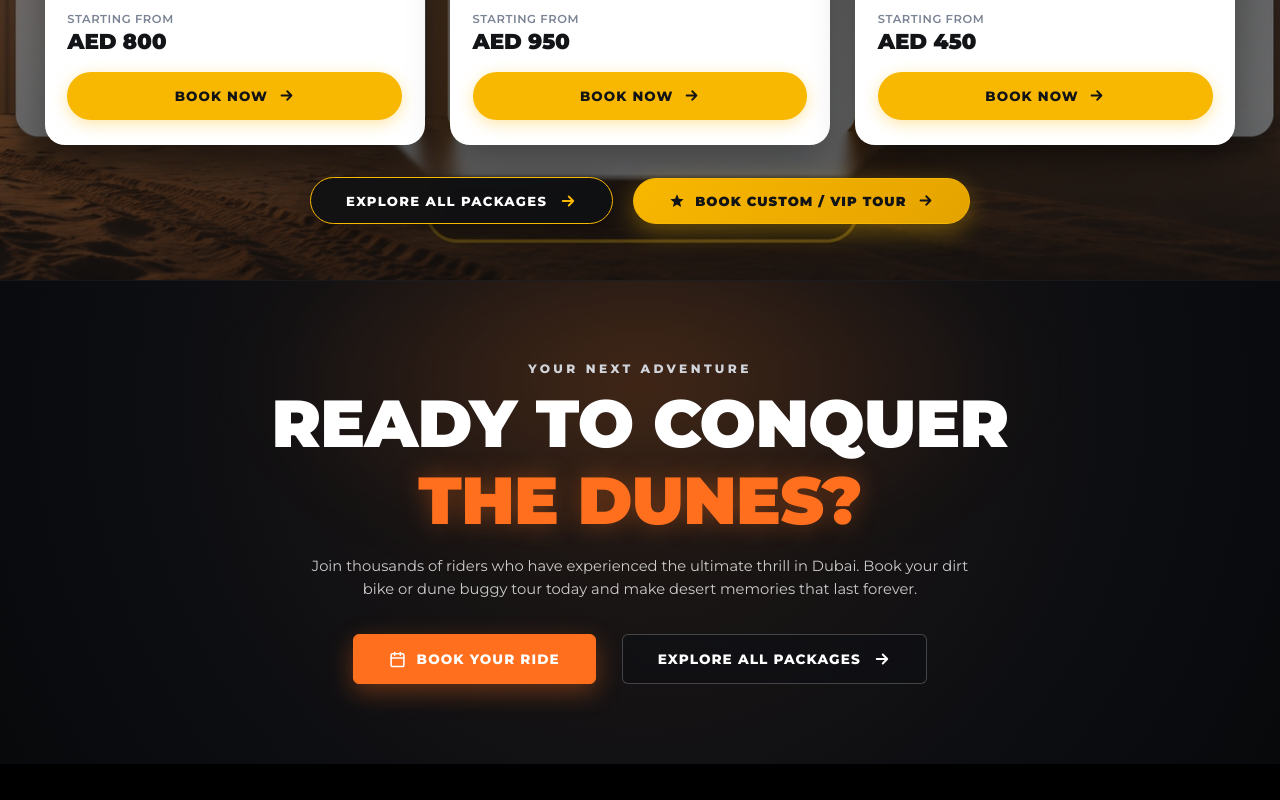
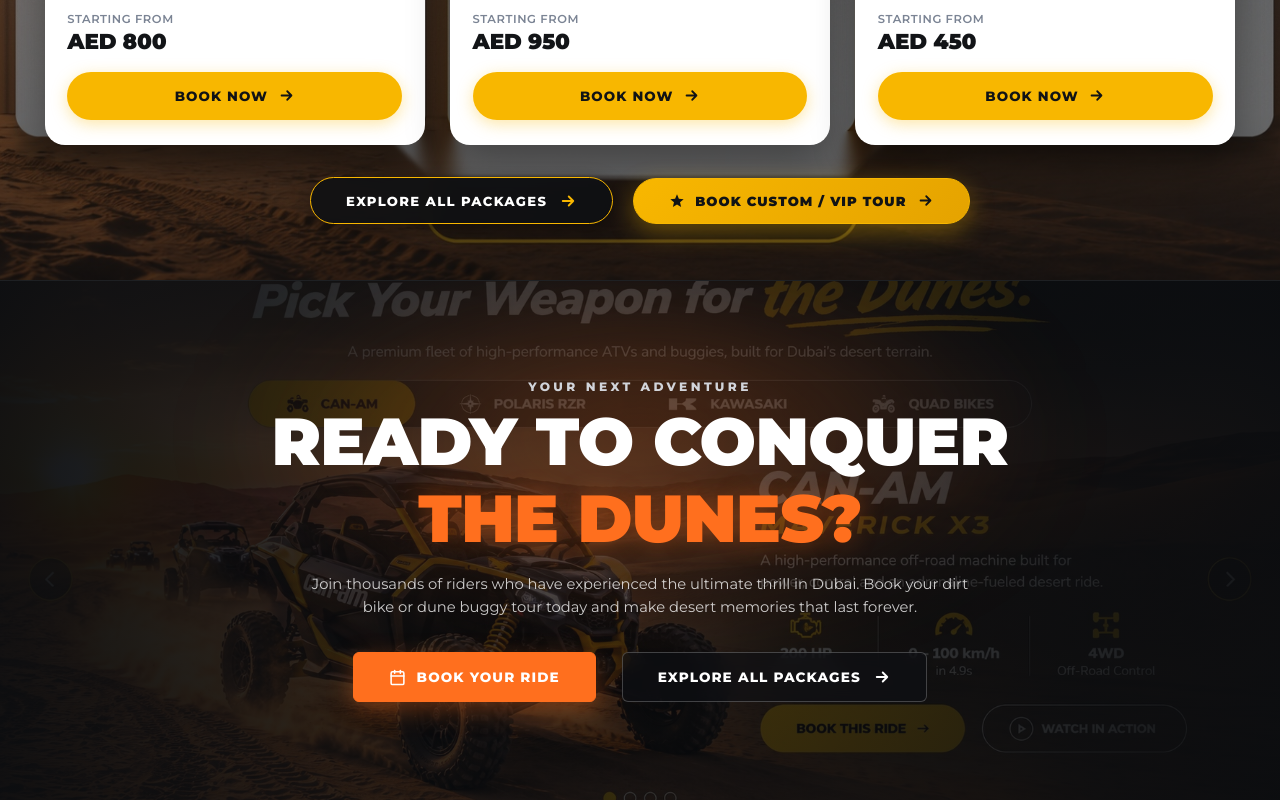
Before and after one commit to rameezwangde/ATV-Bike-Dubai, a React (Vite) app: page / in a window 1280 px wide. Shown: the part 2992-3792 px from the top of the page. Before the commit the page ends 3756 px from the top, so only its background shows below. Built offline with nearby package versions, Linux system fonts and the light colour scheme; a web font is replaced by a local one.

Commit message:
Add cinematic desert ATV action background with radial vignette to Conquer the Dunes banner

```diff
--- a/src/components/ConquerBanner.jsx
+++ b/src/components/ConquerBanner.jsx
@@ -3,7 +3,14 @@ import React from 'react';
 export default function ConquerBanner({ onOpenBooking, onExplorePackages }) {
   return (
     <section className="conquer-banner-section" id="conquer">
+      {/* Cinematic Desert ATV Action Background */}
       <div className="conquer-banner-backdrop">
+        <img
+          src="/conquer-atv-banner-bg.jpg"
+          alt="Dubai Desert ATV Dune Adventure"
+          className="conquer-bg-img"
+        />
+        <div className="conquer-banner-overlay"></div>
         <div className="conquer-banner-glow"></div>
       </div>
 
--- a/src/index.css
+++ b/src/index.css
@@ -2116,31 +2116,55 @@ body {
 .conquer-banner-section {
   position: relative;
   width: 100%;
+  min-height: clamp(520px, 60vh, 680px);
   padding: clamp(5rem, 9vh, 7.5rem) clamp(1.5rem, 5vw, 4rem);
   box-sizing: border-box;
-  background: radial-gradient(circle at 50% 25%, #221a16 0%, #0d0e12 65%, #08090b 100%);
+  background-color: #0b0d10;
   display: flex;
   align-items: center;
   justify-content: center;
   overflow: hidden;
-  border-top: 1px solid rgba(255, 255, 255, 0.05);
+  border-top: 1px solid rgba(255, 255, 255, 0.08);
 }
 
 .conquer-banner-backdrop {
   position: absolute;
   inset: 0;
+  width: 100%;
+  height: 100%;
   pointer-events: none;
+  overflow: hidden;
+}
+
+.conquer-bg-img {
+  width: 100%;
+  height: 100%;
+  object-fit: cover;
+  object-position: center 60%;
+  filter: brightness(0.65) saturate(1.15);
+  display: block;
+}
+
+.conquer-banner-overlay {
+  position: absolute;
+  inset: 0;
+  background: radial-gradient(
+    circle at 50% 50%,
+    rgba(11, 13, 16, 0.6) 0%,
+    rgba(11, 13, 16, 0.88) 75%,
+    rgba(11, 13, 16, 0.96) 100%
+  );
 }
 
 .conquer-banner-glow {
   position: absolute;
-  top: 20%;
+  top: 30%;
   left: 50%;
   transform: translate(-50%, -50%);
-  width: min(800px, 90vw);
-  height: 350px;
-  background: radial-gradient(ellipse, rgba(232, 108, 29, 0.18) 0%, transparent 70%);
-  filter: blur(40px);
+  width: min(850px, 92vw);
+  height: 380px;
+  background: radial-gradient(ellipse, rgba(255, 111, 30, 0.28) 0%, transparent 70%);
+  filter: blur(50px);
 }
 
 .conquer-banner-content {
```
Also changed, not shown: public/conquer-atv-banner-bg.jpg (added).
